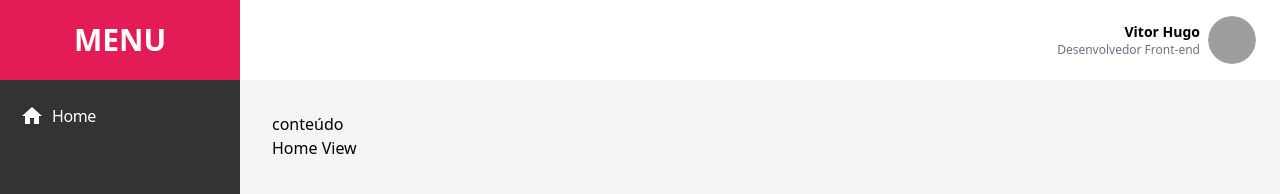
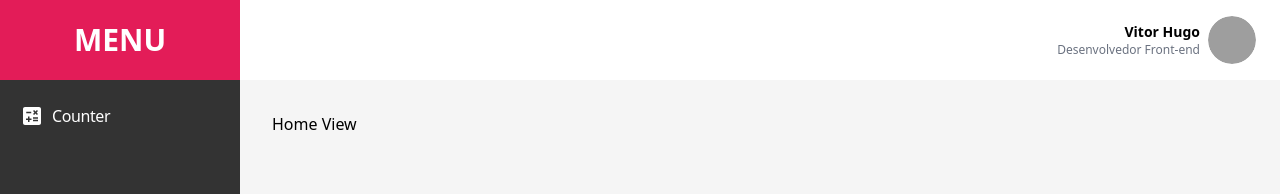
Before and after one commit to vitorpantaleao/guis-vue-examples, a Vue app: page / in a window 1280 px wide. Shown: the top 194 px of the page. Built offline with nearby package versions, Linux system fonts and the light colour scheme; grey boxes are pictures that could not be loaded.

Commit message:
feat: adiciona rota + icone do counter

```diff
--- /dev/null
+++ b/src/components/Icons/CounterIcon.vue
@@ -0,0 +1,5 @@
+<template>
+    <div>
+        <svg xmlns="http://www.w3.org/2000/svg" width="24" height="24" viewBox="0 0 24 24"><path fill="currentColor" d="M19 3H5c-1.1 0-2 .9-2 2v14c0 1.1.9 2 2 2h14c1.1 0 2-.9 2-2V5c0-1.1-.9-2-2-2zm-5.97 4.06L14.09 6l1.41 1.41L16.91 6l1.06 1.06l-1.41 1.41l1.41 1.41l-1.06 1.06l-1.41-1.4l-1.41 1.41l-1.06-1.06l1.41-1.41l-1.41-1.42zm-6.78.66h5v1.5h-5v-1.5zM11.5 16h-2v2H8v-2H6v-1.5h2v-2h1.5v2h2V16zm6.5 1.25h-5v-1.5h5v1.5zm0-2.5h-5v-1.5h5v1.5z"/></svg>
+    </div>
+</template>
--- a/src/components/Navegacao/MenuLateral.vue
+++ b/src/components/Navegacao/MenuLateral.vue
@@ -4,10 +4,10 @@
             <RouterLink to="/">MENU</RouterLink>
         </div>
         <div class="flex flex-col gap-2 mt-4 px-3 tracking-tight aside-menu">
-            <RouterLink to="/" class="primary flex items-center justify-between gap-2 p-2 hover:bg-[#666666] rounded">
+            <RouterLink to="/counter" class="primary flex items-center justify-between gap-2 p-2 hover:bg-[#666666] rounded">
                 <div class="flex items-center gap-2">
-                    <svg xmlns="http://www.w3.org/2000/svg" width="24" height="24" viewBox="0 0 24 24"><path fill="currentColor" d="M10 20v-6h4v6h5v-8h3L12 3L2 12h3v8z"/></svg>
-                    <span>Home</span>
+                    <CounterIcon />
+                    <span>Counter</span>
                 </div>
             </RouterLink>
         </div>
@@ -15,5 +15,11 @@
 </template>
 
 <script setup>
+import CounterIcon from '../Icons/CounterIcon.vue'
+</script>
 
-</script>
+<style scoped>
+    .router-link-exact-active.primary {
+        background-color: #666666;
+    }
+</style>
--- a/src/layouts/Default.vue
+++ b/src/layouts/Default.vue
@@ -4,7 +4,6 @@
         <main class="max-w-full flex-1 bg-[#F5F5F5]">
             <AppBar />
             <div class="p-8">
-                <p>conteúdo</p>
                 <router-view />
             </div>
         </main>
--- a/src/router/index.js
+++ b/src/router/index.js
@@ -7,11 +7,19 @@ const routes = [
         component: () => import('@/layouts/Default.vue'),
         children: [
             {
-                path: '',
-                name: 'Dashboard',
+                path: '/',
+                name: 'Home',
                 component: () => import(/* webpackChunkName: "Home" */ '@/views/Home.vue'),
                 meta: {
                     title: 'Home',
+                }
+            },
+            {
+                path: '/counter',
+                name: 'Counter',
+                component: () => import(/* webpackChunkName: "Counter" */ '@/views/Counter.vue'),
+                meta: {
+                    title: 'Counter',
                 }
             },
         ],
@@ -23,4 +31,8 @@ const router = createRouter({
     routes,
 })
 
+router.beforeEach((to, from) => {
+    document.title = to.meta?.title
+})
+
 export default router
```
